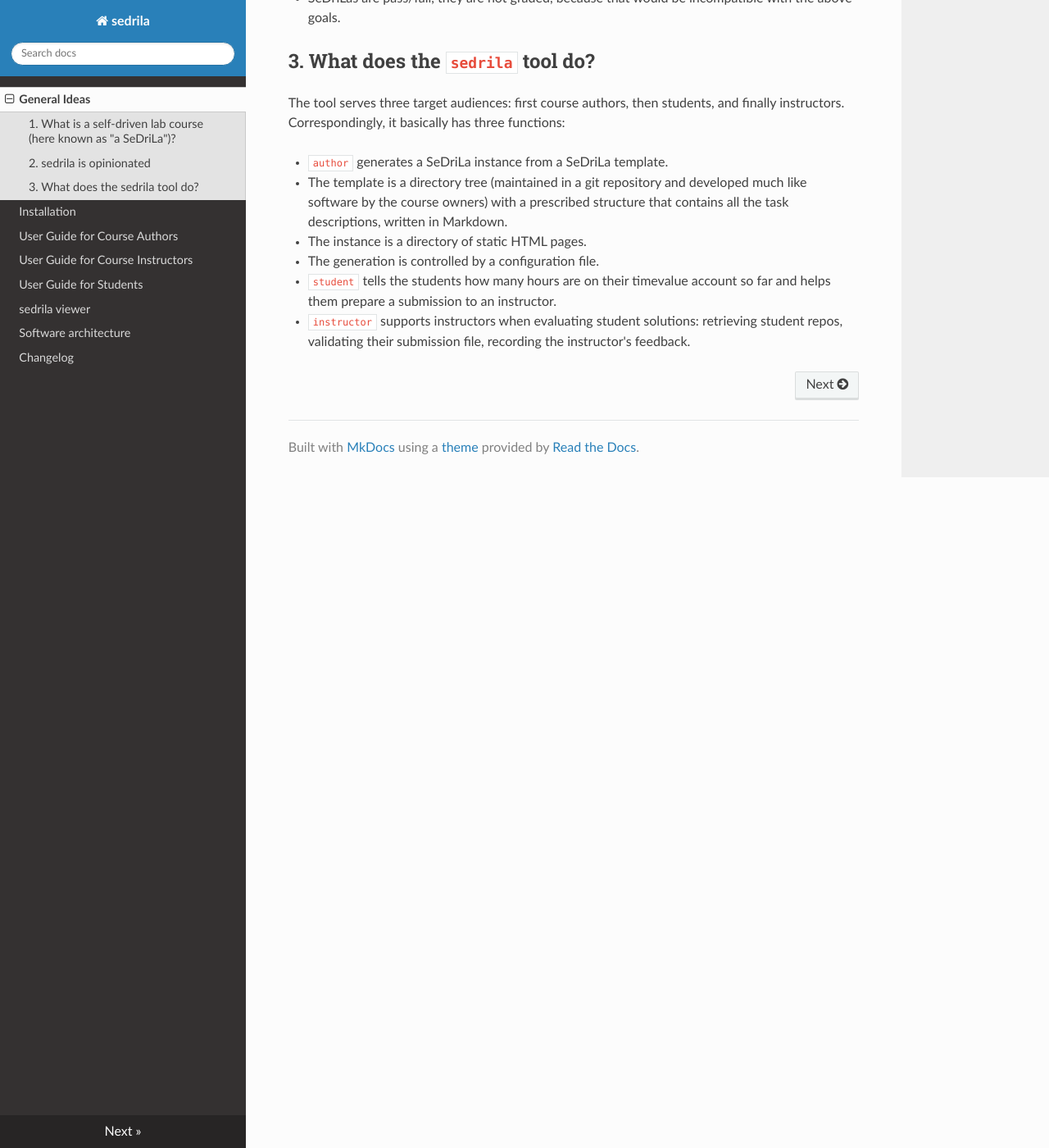
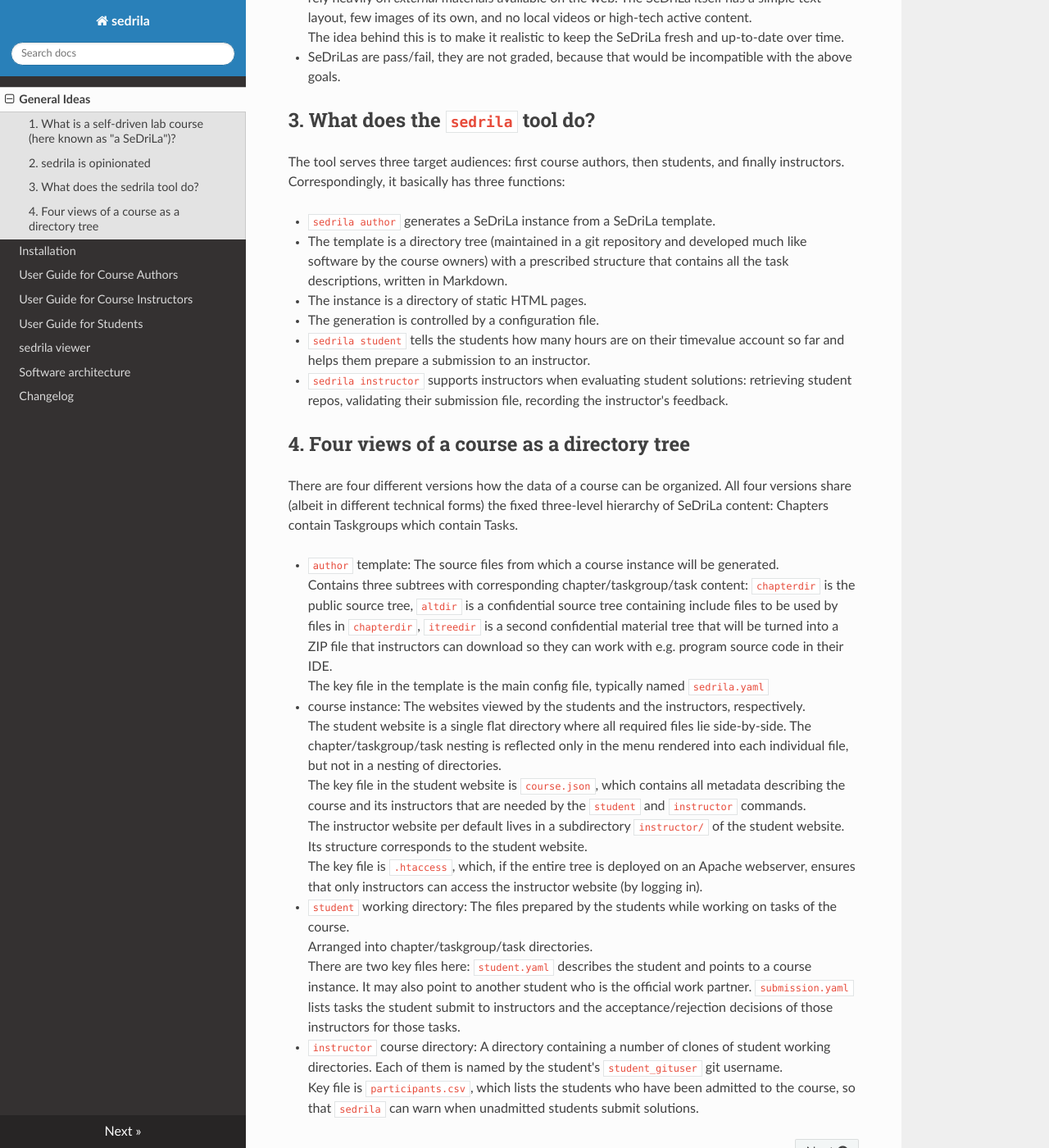
Before and after one commit to fubinf/sedrila, an MkDocs documentation site: the page built from docs/general_ideas.md, in a window 1280 px wide and 1400 px high, scrolled down 822 px. Shown: the whole window at 82% size. Built offline with MkDocs 1.6.1, drawn with Linux system fonts in a browser that asks for light colours; nearby versions of some CDN libraries; some of the changed text lies outside the part shown.

Commit message:
docs/general_ideas.md: add section "Four views of a course as a directory tree"

```diff
--- a/docs/general_ideas.md
+++ b/docs/general_ideas.md
@@ -20,8 +20,10 @@ Instructor commits are signed such that they cannot be forged.
 - It assumes that the course content is so useful and motivating for the students
   that they are unlikely to cheat.
 - It assumes that SeDriLas are (or could become) Open Educational Resources.
-  This means that all information that is accessible to the teaching assistants
-  is also accessible to the students.
+  This means that much of the information regarding how a course is constructed is accessible to the students.
+  The only exception are parts that are considered confidential, such as the text describing how to
+  judge the individual tasks (including exemplary solutions).
+  These can be held in a non-public, second git repo that is made available only to teachers on a one-by-one basis.
 - It takes a low-tech approach and assumes that content has a simple structure
   because the tasks rely heavily on _external_ materials available on the web.
   The SeDriLa itself has a simple text layout, few images of its own,
@@ -37,14 +39,50 @@ The tool serves three target audiences:
 first course authors, then students, and finally instructors.
 Correspondingly, it basically has three functions:
 
-- `author` generates a SeDriLa instance from a SeDriLa template.
+- `sedrila author` generates a SeDriLa instance from a SeDriLa template.
   - The template is a directory tree
     (maintained in a git repository and developed much like software by the course owners)
     with a prescribed structure that contains all the task descriptions, written in Markdown.
   - The instance is a directory of static HTML pages.
   - The generation is controlled by a configuration file.
-- `student` tells the students how many hours are on their timevalue account so far
+- `sedrila student` tells the students how many hours are on their timevalue account so far
   and helps them prepare a submission to an instructor.
-- `instructor` supports instructors when evaluating student solutions:
+- `sedrila instructor` supports instructors when evaluating student solutions:
   retrieving student repos, validating their submission file,
   recording the instructor's feedback.
+
+
+## 4. Four views of a course as a directory tree
+
+There are four different versions how the data of a course can be organized.
+All four versions share (albeit in different technical forms) the fixed three-level
+hierarchy of SeDriLa content: Chapters contain Taskgroups which contain Tasks.
+
+- `author` template: The source files from which a course instance will be generated.
+  Contains three subtrees with corresponding chapter/taskgroup/task content:
+  `chapterdir` is the public source tree,
+  `altdir` is a confidential source tree containing include files to be used by files in `chapterdir`,
+  `itreedir` is a second confidential material tree that will be turned into a ZIP file that
+  instructors can download so they can work with e.g. program source code in their IDE.
+  The key file in the template is the main config file, typically named `sedrila.yaml`
+- course instance: The websites viewed by the students and the instructors, respectively.
+  The student website is a single flat directory where all required files lie side-by-side.
+  The chapter/taskgroup/task nesting is reflected only in the menu rendered into each individual file,
+  but not in a nesting of directories.
+  The key file in the student website is `course.json`, which contains all metadata describing the course
+  and its instructors that are needed by the `student` and `instructor` commands.
+  The instructor website per default lives in a subdirectory `instructor/` of the student website.
+  Its structure corresponds to the student website.
+  The key file is `.htaccess`, which, if the entire tree is deployed on an Apache webserver,
+  ensures that only instructors can access the instructor website (by logging in).
+- `student` working directory: The files prepared by the students while working on tasks of the course.
+  Arranged into chapter/taskgroup/task directories.
+  There are two key files here: `student.yaml` describes the student and points to a course instance.
+  It may also point to another student who is the official work partner.
+  `submission.yaml` lists tasks the student submit to instructors and the acceptance/rejection
+  decisions of those instructors for those tasks.
+- `instructor` course directory:
+  A directory containing a number of clones of student working directories.
+  Each of them is named by the student's `student_gituser` git username.
+  Key file is `participants.csv`, which lists the students who have been admitted to the course,
+  so that `sedrila` can warn when unadmitted students submit solutions.
```
